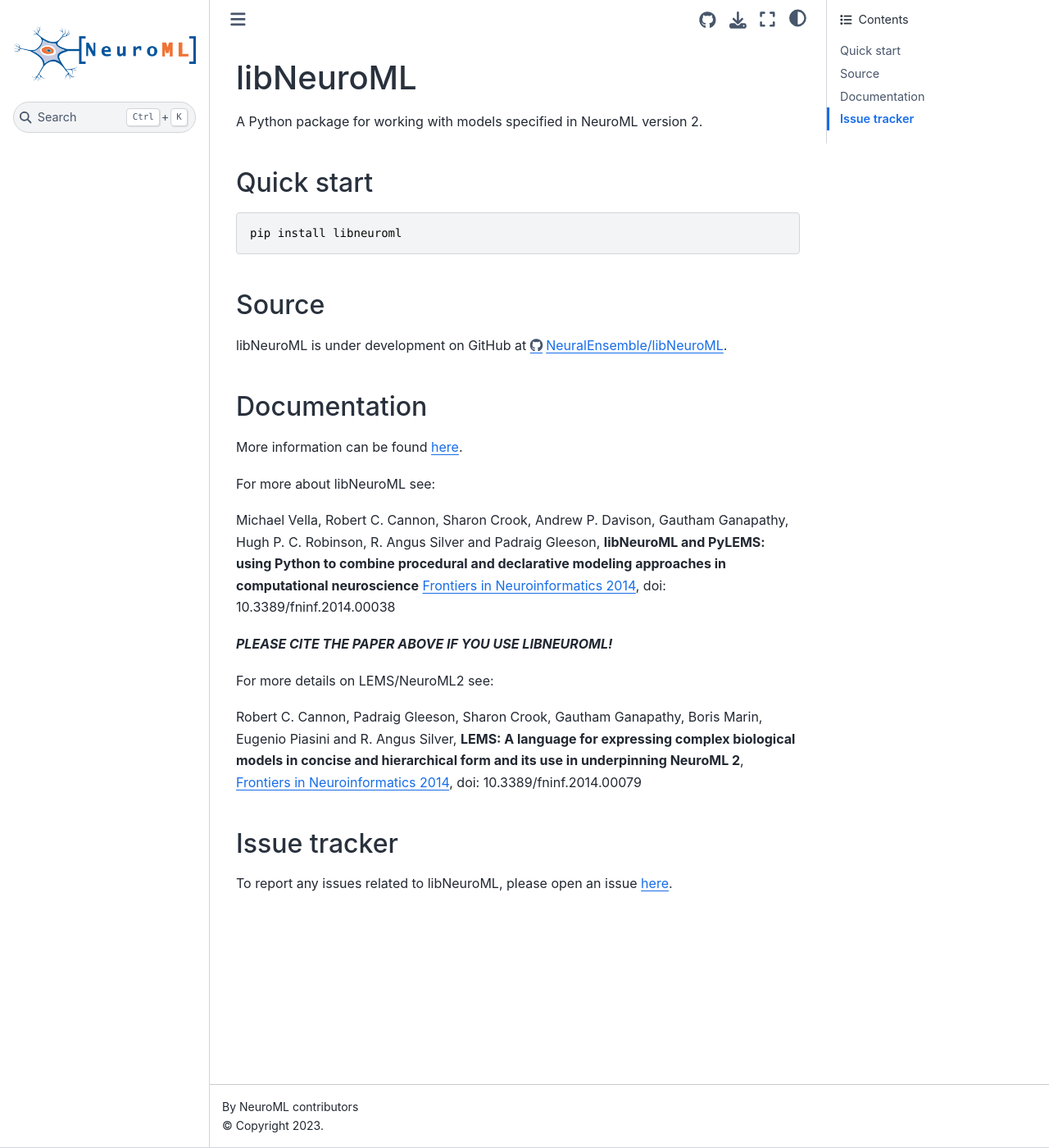
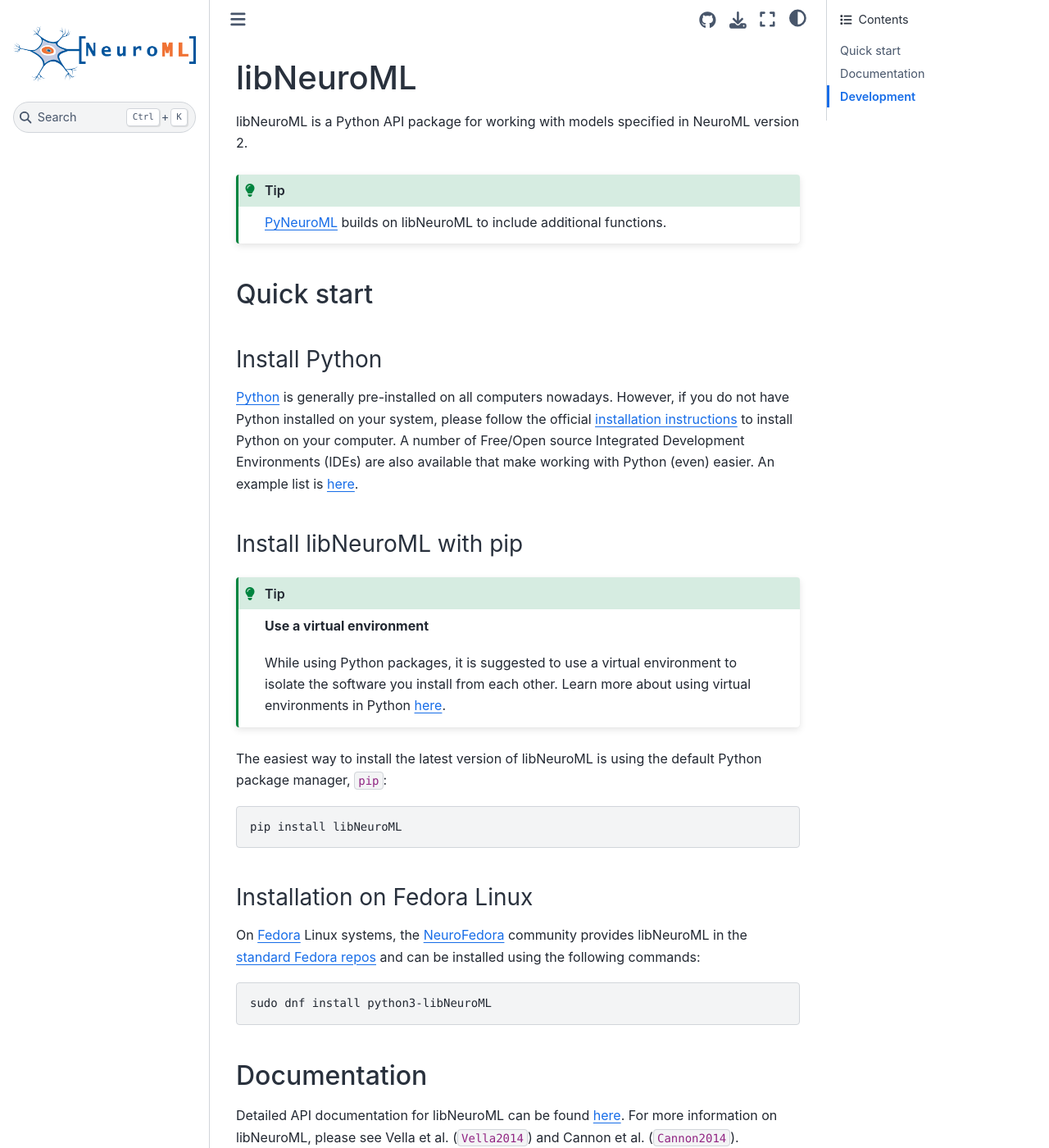
Before and after one commit to NeuroML/Documentation, a Jupyter Book: the page built from source/Userdocs/Software/libNeuroML.md, in a window 1280 px wide and 1400 px high. Shown: the whole window at 82% size. Built offline with Jupyter Book 1.0.4 settings and Sphinx 7.4.7 and the Sphinx Book theme 1.1.4, drawn with Linux system fonts in a browser that asks for light colours; pages that are not in the unit, such as notebooks, are missing from menus; cross-references to code outside the pages are shown as plain code; some of the changed text lies outside the part shown.

Commit message:
enh: update libNeuroML page

````diff
--- a/source/Userdocs/Software/libNeuroML.md
+++ b/source/Userdocs/Software/libNeuroML.md
@@ -1,37 +1,63 @@
 (libneuroml)=
 # libNeuroML
 
-A Python package for working with models specified in NeuroML version 2.
-
-
+libNeuroML is a Python API package for working with models specified in NeuroML version 2.
+```{tip}
+{ref}`PyNeuroML <pyneuroml>` builds on libNeuroML to include additional functions.
+```
+(libneuroml:quickstart)=
 ## Quick start
 
-```
-pip install libneuroml
+(libneuroml:install_python_and_java)=
+### Install Python
+
+[Python](https://www.python.org/) is generally pre-installed on all computers nowadays.
+However, if you do not have Python installed on your system, please follow the official [installation instructions](https://www.python.org/downloads/) to install Python on your computer.
+A number of Free/Open source Integrated Development Environments (IDEs) are also available that make working with Python (even) easier.
+An example list is [here](https://opensource.com/resources/python/ides).
+
+(libneuroml:install_with_pip)=
+### Install libNeuroML with pip
+```{tip}
+
+**Use a virtual environment**
+
+While using Python packages, it is suggested to use a virtual environment to isolate the software you install from each other.
+Learn more about using virtual environments in Python [here](https://docs.python.org/3/tutorial/venv.html).
 ```
 
-## Source
+The easiest way to install the latest version of libNeuroML is using the default Python package manager, `pip`:
+```{code-block} console
+pip install libNeuroML
+```
+(libneuroml:install_fedora)=
+### Installation on Fedora Linux
 
-libNeuroML is under development on GitHub at [https://github.com/NeuralEnsemble/libNeuroML](https://github.com/NeuralEnsemble/libNeuroML).
+On [Fedora](https://getfedora.org) Linux systems, the [NeuroFedora](https://neuro.fedoraproject.org) community provides libNeuroML in the [standard Fedora repos](https://src.fedoraproject.org/rpms/python-libNeuroML) and can be installed using the following commands:
 
+```{code-block} console
+sudo dnf install python3-libNeuroML
+```
+(libneuroml:docs)=
 ## Documentation
 
-More information can be found [here](https://libneuroml.readthedocs.io/en/latest/).
+Detailed API documentation for libNeuroML can be found [here](https://libneuroml.readthedocs.io/en/latest/).
+For more information on libNeuroML, please see Vella et al. ({cite}`Vella2014`) and Cannon et al. ({cite}`Cannon2014`).
 
-For more about libNeuroML see:
+```{admonition} Citation
+Please cite Vella et al. ({cite}`Vella2014`) if you use libNeuroML.
+```
+(libneuroml:gethelp)=
+### Getting help
 
-Michael Vella, Robert C. Cannon, Sharon Crook, Andrew P. Davison, Gautham Ganapathy, Hugh P. C. Robinson, R. Angus Silver and Padraig Gleeson,
-**libNeuroML and PyLEMS: using Python to combine procedural and declarative modeling approaches in computational neuroscience**
-[Frontiers in Neuroinformatics 2014](http://journal.frontiersin.org/Journal/10.3389/fninf.2014.00038/abstract), doi: 10.3389/fninf.2014.00038
+For any questions regarding libNeuroML, please open an issue on the GitHub issue tracker [here](https://github.com/NeuralEnsemble/libNeuroML/issues).
+Any bugs and feature requests can also be filed there.
 
-_**PLEASE CITE THE PAPER ABOVE IF YOU USE LIBNEUROML!**_
+You can also use any of the {ref}`communication channels of the NeuroML community <contact>`.
 
-For more details on LEMS/NeuroML2 see:
+(libneuroml:development)=
+## Development
 
-Robert C. Cannon, Padraig Gleeson, Sharon Crook, Gautham Ganapathy, Boris Marin, Eugenio Piasini and R. Angus Silver,
-**LEMS: A language for expressing complex biological models in concise and hierarchical form and its use in underpinning NeuroML 2**,
-[Frontiers in Neuroinformatics 2014](http://journal.frontiersin.org/Journal/10.3389/fninf.2014.00079/abstract), doi: 10.3389/fninf.2014.00079
-
-## Issue tracker
-
-To report any issues related to libNeuroML, please open an issue [here](https://github.com/NeuralEnsemble/libNeuroML/issues).
+libNeuroML is developed on GitHub at [https://github.com/NeuralEnsemble/libNeuroML](https://github.com/NeuralEnsemble/libNeuroML) under the [BSD 3 clause license](https://github.com/NeuralEnsemble/libNeuroML/blob/master/LICENSE).
+The repository contains the complete source code along with instructions on building/installing libNeuroML.
+Please follow the instructions there to build libNeuroML from source.
````
